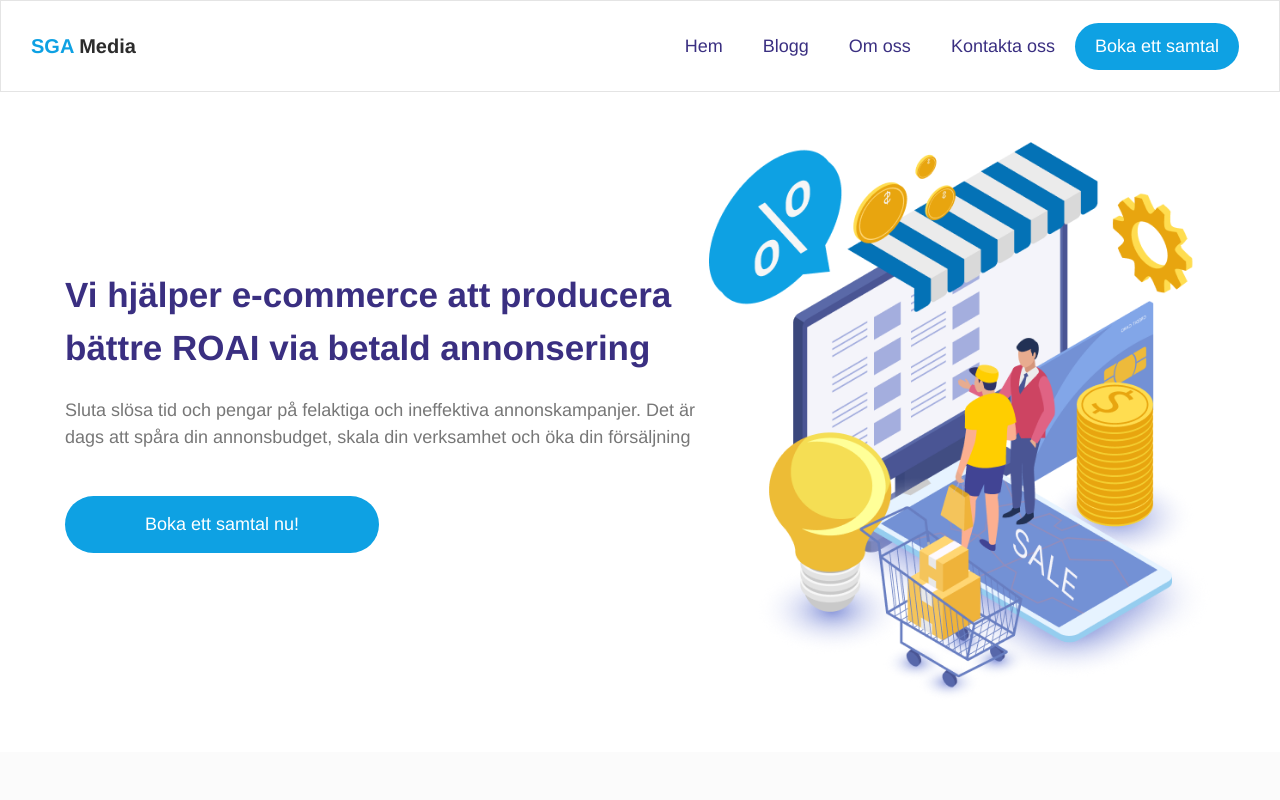
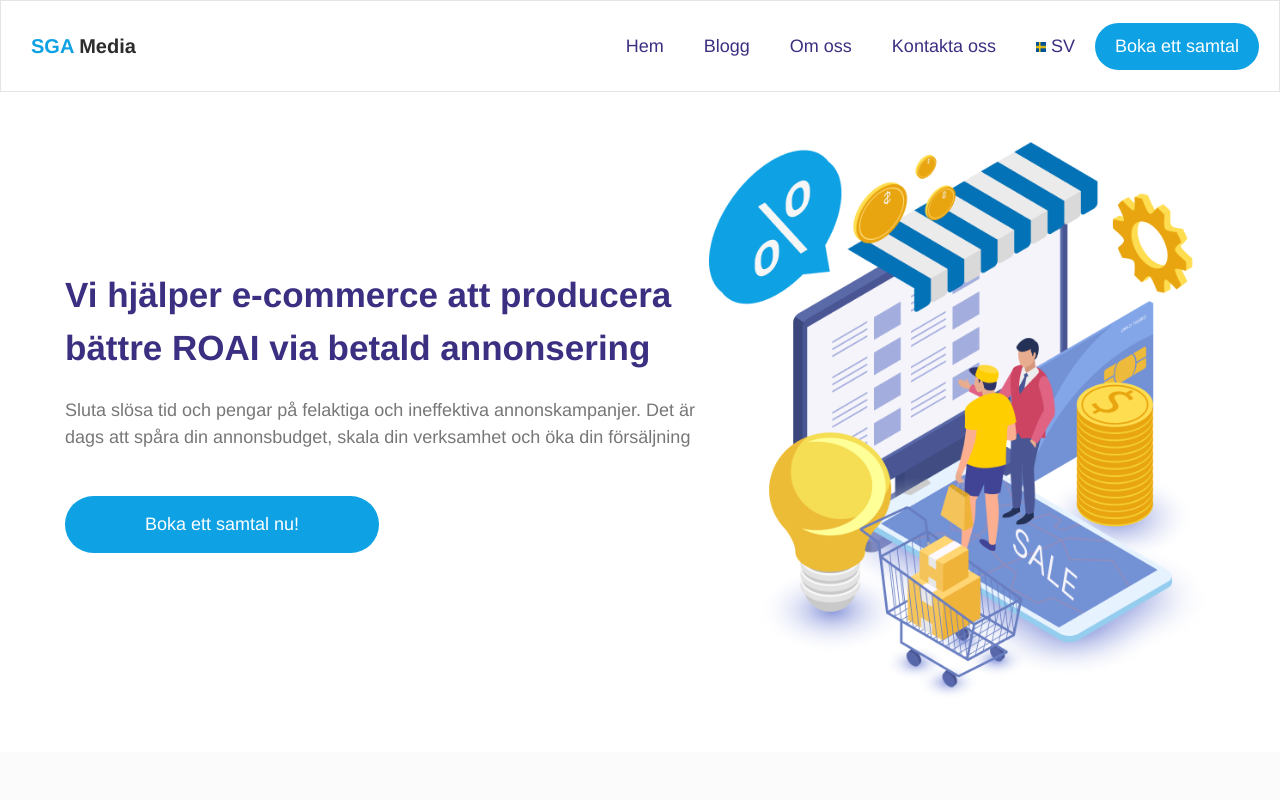
Before and after one commit to Abdulrauf-alhariri/sga_media_website, a Vue app: page / in a window 1280 px wide. Shown: the top 800 px of the page. Built offline with nearby package versions, Linux system fonts and the light colour scheme.

Commit message:
Finishing the navbar

```diff
--- a/src/App.vue
+++ b/src/App.vue
@@ -11,6 +11,8 @@ export default {
     return {
       logo: require("./assets/logo_white.png"),
       call_link: "https://calendly.com/abdullrauf-alhariri-yjc/45-min-meeting",
+      sv_flag: require("./assets/icons/sweden.jpg"),
+      en_flag: require("./assets/icons/usa.jpg"),
     };
   },
 };
@@ -18,7 +20,12 @@ export default {
 
 <template>
   <div>
-    <NavBar :logo_path="logo" :call_link="call_link" />
+    <NavBar
+      :logo_path="logo"
+      :call_link="call_link"
+      :sv_flag="sv_flag"
+      :en_flag="en_flag"
+    />
     <router-view />
     <Footer />
   </div>
@@ -33,10 +40,6 @@ export default {
   color: #2c3e50;
 }
 
-nav {
-  padding: 20px;
-}
-
 nav a {
   font-weight: bold;
   color: #2c3e50;
--- a/src/components/Home/NavBar.vue
+++ b/src/components/Home/NavBar.vue
@@ -4,13 +4,71 @@ export default {
   props: {
     logo_path: String,
     call_link: String,
+    sv_flag: String,
+    en_flag: String,
   },
 
   data() {
     // Creating some global variables for the header component
     return {
       toggleNav: false,
+      selected: "english",
+      hover: false,
+      lang: ["EN", "SV"],
+      links: ["Hem", "Blogg", "Om oss", "Kontakta oss", "Boka ett samtal"],
     };
+  },
+  computed: {
+    currentLang() {
+      let current_option = this.$store.getters.getCurrentOpt;
+
+      let current_lang = this.$store.getters.getCurrentLang;
+
+      if (current_option == 0) {
+        return [this.sv_flag, current_lang];
+      }
+
+      return [this.en_flag, current_lang];
+    },
+    secondaryLang() {
+      let current_option = this.$store.getters.getCurrentOpt;
+
+      let secondary_lang = this.$store.getters.getSecondaryLang;
+
+      if (current_option == 0) {
+        return [this.en_flag, secondary_lang];
+      }
+
+      return [this.sv_flag, secondary_lang];
+    },
+  },
+  methods: {
+    changeLang() {
+      let links_sv = [
+        "Hem",
+        "Blogg",
+        "Om oss",
+        "Kontakta oss",
+        "Boka ett samtal",
+      ];
+      let links_en = [
+        "Home",
+        "Blog",
+        "About us",
+        "Contact us",
+        "Book a meeting",
+      ];
+
+      // Changing the current language
+      this.$store.commit("changeLang");
+      let opt = this.$store.getters.getCurrentOpt;
+
+      if (opt == 0) {
+        this.links = links_sv;
+      } else {
+        this.links = links_en;
+      }
+    },
   },
 };
 </script>
@@ -37,19 +95,34 @@ export default {
           ></span>
           <ul class="nav-list">
             <li>
-              <router-link to="/">Hem</router-link>
+              <router-link to="/">{{ links[0] }}</router-link>
             </li>
             <li>
-              <router-link to="/blogs">Blogg</router-link>
-            </li>
-            <li><a href="#about">Om oss</a></li>
-            <li>
-              <a href="#footer">Kontakta oss</a>
+              <router-link to="/blogs">{{ links[1] }}</router-link>
             </li>
             <li>
-              <a :href="call_link" id="sign-up" target="_blank"
-                >Boka ett samtal</a
-              >
+              <a href="#about">{{ links[2] }}</a>
+            </li>
+            <li>
+              <a href="#footer">{{ links[3] }}</a>
+            </li>
+            <li class="lang-menu-container">
+              <span class="lang-menu">
+                <span class="lang primary"
+                  ><img :src="currentLang[0]" alt="" />
+                  {{ currentLang[1] }}</span
+                >
+                <fa class="icon" icon="fa-solid fa-chevron-right" />
+                <span class="lang option" @click="changeLang"
+                  ><img :src="secondaryLang[0]" alt="" />
+                  {{ secondaryLang[1] }}</span
+                >
+              </span>
+            </li>
+            <li>
+              <a :href="call_link" id="sign-up" target="_blank">{{
+                links[4]
+              }}</a>
             </li>
           </ul>
         </nav>
@@ -67,9 +140,9 @@ header .container {
   display: flex;
   justify-content: space-between;
   align-items: center;
-  min-height: 9rem;
   position: relative;
   width: 100%;
+  min-height: 9rem;
 }
 
 header .logo {
@@ -110,9 +183,10 @@ nav .nav-list {
   flex-direction: row;
   align-items: center;
 }
-nav a {
+nav a,
+nav .lang.primary {
   display: block;
-  padding: 1rem 2rem;
+  padding: 3rem 2rem;
   color: var(--headers-color);
   font-size: 1.8rem;
   font-weight: normal;
@@ -123,6 +197,7 @@ nav a#sign-up {
   color: white;
   border: none;
   border-radius: 50px;
+  padding: 1rem 2rem;
 }
 nav .toggle-menu {
   display: none;
@@ -157,7 +232,39 @@ nav .toggle-menu.open span:nth-child(3) {
   margin: 0;
 }
 
+.lang-menu {
+  display: flex;
+  flex-direction: row;
+  align-items: center;
+}
+
+.lang-menu .lang {
+  cursor: pointer;
+  align-items: center;
+}
+
+.lang-menu img {
+  width: 10px;
+  height: 10px;
+}
+
 @media (max-width: 1200px) {
+  .lang-menu {
+    display: flex;
+    flex-direction: row;
+  }
+
+  .lang-menu .lang {
+    padding-left: 1rem;
+    padding-right: 1rem;
+  }
+
+  .lang-menu .option {
+    display: flex;
+    background: none;
+    width: normal;
+    box-shadow: none;
+  }
   nav .nav-list {
     display: none;
   }
@@ -187,4 +294,33 @@ nav .toggle-menu.open span:nth-child(3) {
     flex-direction: column;
   }
 }
+
+@media (min-width: 1201px) {
+  .lang-menu {
+    flex-direction: column;
+  }
+
+  .lang-menu .icon {
+    display: none;
+  }
+
+  .lang-menu .option {
+    background: white;
+    border: 1px solid none;
+    box-shadow: 5px 5px 5px #c4c4c4;
+    display: none;
+    flex-direction: row;
+    gap: 10px;
+    justify-content: left;
+    padding: 5px;
+    position: absolute;
+    top: 60px;
+    width: 100px;
+    align-items: center;
+  }
+
+  .lang-menu-container:hover .option {
+    display: flex;
+  }
+}
 </style>
--- a/src/store/index.js
+++ b/src/store/index.js
@@ -1,9 +1,38 @@
 import { createStore } from "vuex";
 
 export default createStore({
-  state: {},
-  getters: {},
-  mutations: {},
+  state: {
+    current_opt: 0,
+  },
+  getters: {
+    getCurrentOpt: (state) => state.current_opt,
+    getCurrentLang: (state) => {
+      // 0 represent the primary language of the website which it is swedish
+      if (state.current_opt == 0) {
+        return "SV";
+      } else {
+        return "EN";
+      }
+    },
+
+    getSecondaryLang: (state) => {
+      if (state.current_opt == 0) {
+        return "EN";
+      } else {
+        return "SV";
+      }
+    },
+  },
+  mutations: {
+    changeLang(state) {
+      // Checking the current lang
+      if (state.current_opt == 0) {
+        state.current_opt = 1;
+      } else {
+        state.current_opt = 0;
+      }
+    },
+  },
   actions: {},
   modules: {},
 });
```
Also changed, not shown: src/assets/icons/sweden.jpg (added), src/assets/icons/usa.jpg (added).
